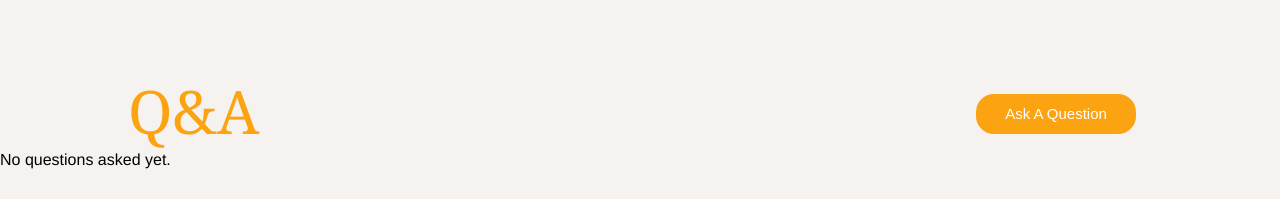
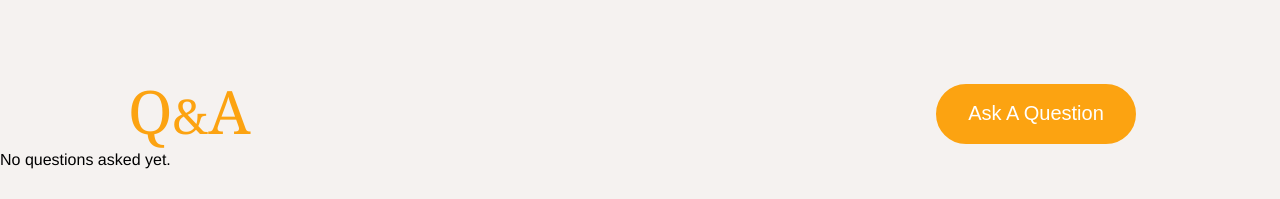
Before and after one commit to CowardlyDogs/fec, a React app: page / in a window 1280 px wide. Shown: the part 981-1180 px from the top of the page. Built offline with nearby package versions, Linux system fonts and the light colour scheme; no server answers.

Commit message:
Further styling - enlarged ASK QUESTION button, added warning modal to ADD ANSWER

```diff
--- a/src/components/Questions/QandA.jsx
+++ b/src/components/Questions/QandA.jsx
@@ -75,7 +75,7 @@ const QandA = ({defaultId}) => {
 
       <div ref={header}>
         <div className='QandA'>
-          <h2 className='QAheader'> Q&A</h2>
+          <h2 className='QAheader'> Q<span style={{fontSize: '48px'}}>&</span>A</h2>
           <div className='searchDiv'>{search}</div>
           <AddQuestion defaultId={defaultId} productName={productName}/>
         </div>
--- a/src/components/Questions/styles.css
+++ b/src/components/Questions/styles.css
@@ -61,16 +61,20 @@ html {
 }
 
 .addQbutton {
+  /* background: transparent;
+  color: grey;
+  font-size: 15px;
+  height: 40px;
+  width: 160px; */
   border: 2px solid #fca311;
-  /* background: transparent; */
   background: #fca311;
-  border-radius: 18px;
-  /* color: grey; */
   color: white;
   cursor: pointer;
-  font-size: 15px;
-  height: 40px;
-  width: 160px;
+  border-radius: 18px;
+  border-radius: 33px;
+  font-size: 20px;
+  height: 60px;
+  width: 200px;
   padding: 0 10px;
   position: relative;
   margin-top: 22px;
@@ -449,6 +453,7 @@ input {
   display: inline-block;
   width: 100%;
   padding-bottom: 10px;
+  padding-top: 4px;
 }
 
 .answer-info {
@@ -492,10 +497,12 @@ input {
 }
 
 
+
+
 .lg-answer-photo {
   position: fixed;
-  width: 800px;
-  height: 800px;
+  width: 700px;
+  height: auto;
   z-index: 10;
   top: 50%;
   left: 50%;
--- a/src/components/Questions/sub-components/Answer/AddAnswer.jsx
+++ b/src/components/Questions/sub-components/Answer/AddAnswer.jsx
@@ -26,9 +26,14 @@ var AddAnswer = () => {
 
   const backgroundChange    = addAnswer   ? 'modal-background' : 'hide';
   const showHideAddAnswer   = addAnswer   ? 'modal-body addQ front' : 'hide';
+
+  const warnModal           = warningBool ? 'warn-modal' : 'hide';
   const emptyInputs         = warningBool ? 'warning' : 'hide';
-  const emailWarning        = emailBool   ? 'invalid-email' : 'hide';
-  const thumbnail           = hover       ? 'sm-answer-photo shade' : 'sm-answer-photo';
+
+
+  // const emptyInputs         = warningBool ? 'warning' : 'hide';
+  // const emailWarning        = emailBool   ? 'invalid-email' : 'hide';
+
 
   const hideModal = (e) => {
     e.preventDefault();
@@ -162,7 +167,7 @@ var AddAnswer = () => {
               <input type='file' name='image' onChange={(e)=>onFileChange(e)}/>
 
               {[...urls].map( url => {
-                return <img key={url} className={thumbnail} src={url} width='50px' height='50px' onClick={()=>remove(url)} onMouseEnter={()=>setHover(prev=>!prev)} onMouseLeave={()=>setHover(prev=>!prev)}/>;
+                return <img key={url} width='75px' height='auto' src={url}  onClick={()=>remove(url)} onMouseEnter={()=>setHover(prev=>!prev)} onMouseLeave={()=>setHover(prev=>!prev)}/>;
               })}
             </div>
           </div>
@@ -174,9 +179,9 @@ var AddAnswer = () => {
 
         </form>
       </div>
-
-      <span className={emptyInputs}  onClick={set}>**You must enter the following: {warningVals.join(', ')}**</span>
-      <span className={emailWarning} onClick={set}>{invalidEmail}</span>
+      <div className={warnModal}>
+        <span className={emptyInputs}  onClick={set}>You must enter the following:<br/>{warningVals.join(', ')}</span>
+      </div>
 
 
       <button className='addA' onClick={()=>setAddAnswer(prev=>!prev)}>Add Answer</button>
--- a/src/components/Questions/sub-components/Question/AddQuestion.jsx
+++ b/src/components/Questions/sub-components/Question/AddQuestion.jsx
@@ -123,7 +123,6 @@ var AddQuestion = ({defaultId, productName}) => {
 
       <div className={warnModal}>
         <span className={emptyInputs}  onClick={setAndClear}>You must enter the following: <br/>{warningVals.join(', ')}</span>
-        {/* <span className={emailWarning} onClick={setAndClear}>{invalidEmail}</span> */}
       </div>
 
       <button className='addQbutton' onClick={()=>setAddQuestion(prev=>!prev)}>Ask A Question</button>
--- a/src/components/Questions/sub-components/Question/HelpReport.jsx
+++ b/src/components/Questions/sub-components/Question/HelpReport.jsx
@@ -67,7 +67,7 @@ const HelpReport = ({ helpfulness }) => {
   } else {
     reportDiv =
     <div className='report'>
-      <a onClick={reportQuestion}><strong>Report</strong></a>
+      <a onClick={reportQuestion}><strong>Report Question</strong></a>
     </div>;
   }
 
--- a/src/components/Questions/sub-components/Question/QuesContainer.jsx
+++ b/src/components/Questions/sub-components/Question/QuesContainer.jsx
@@ -42,7 +42,7 @@ var QuesContainer = () => {
   const collapse = () => {
     setView(0);
     setEnd(1);
-    toggleContainerSize = 'on-load-Q-content';
+    // toggleContainerSize = 'on-load-Q-content';
   };
 
 
```
